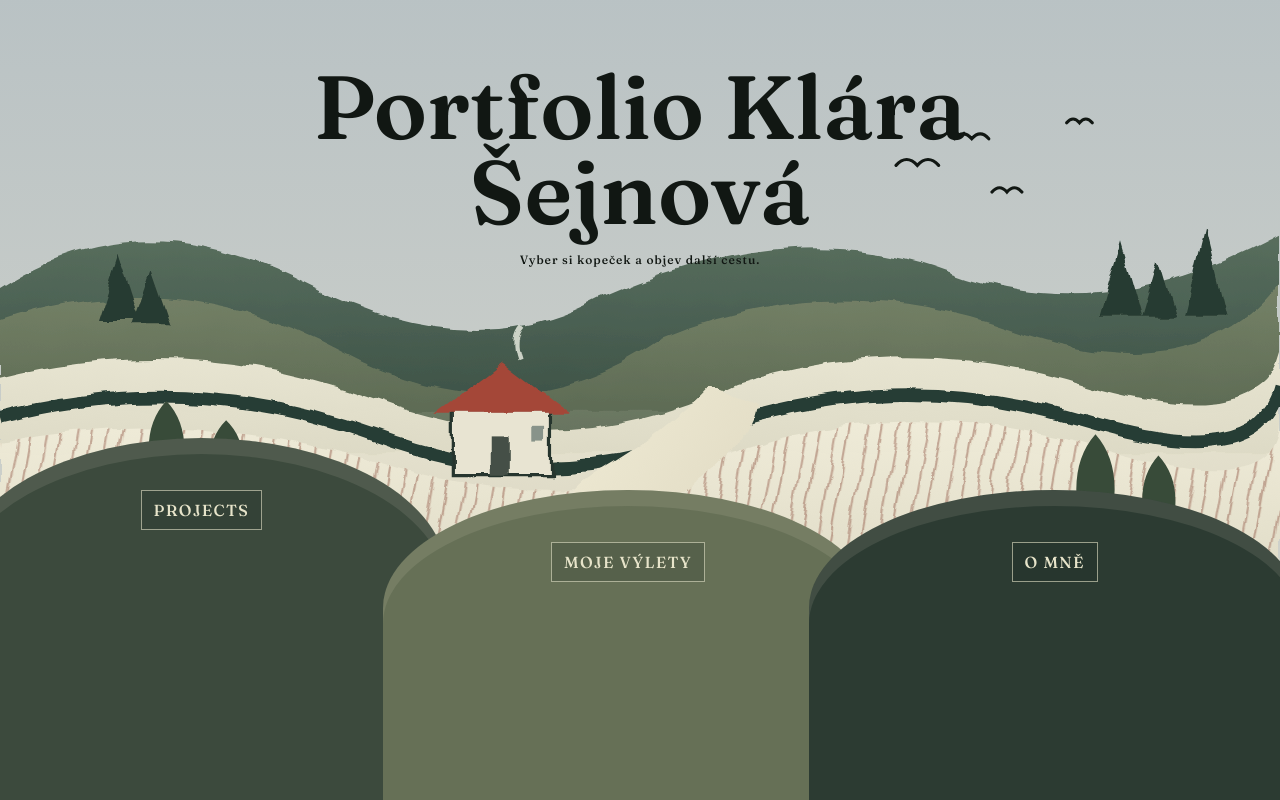
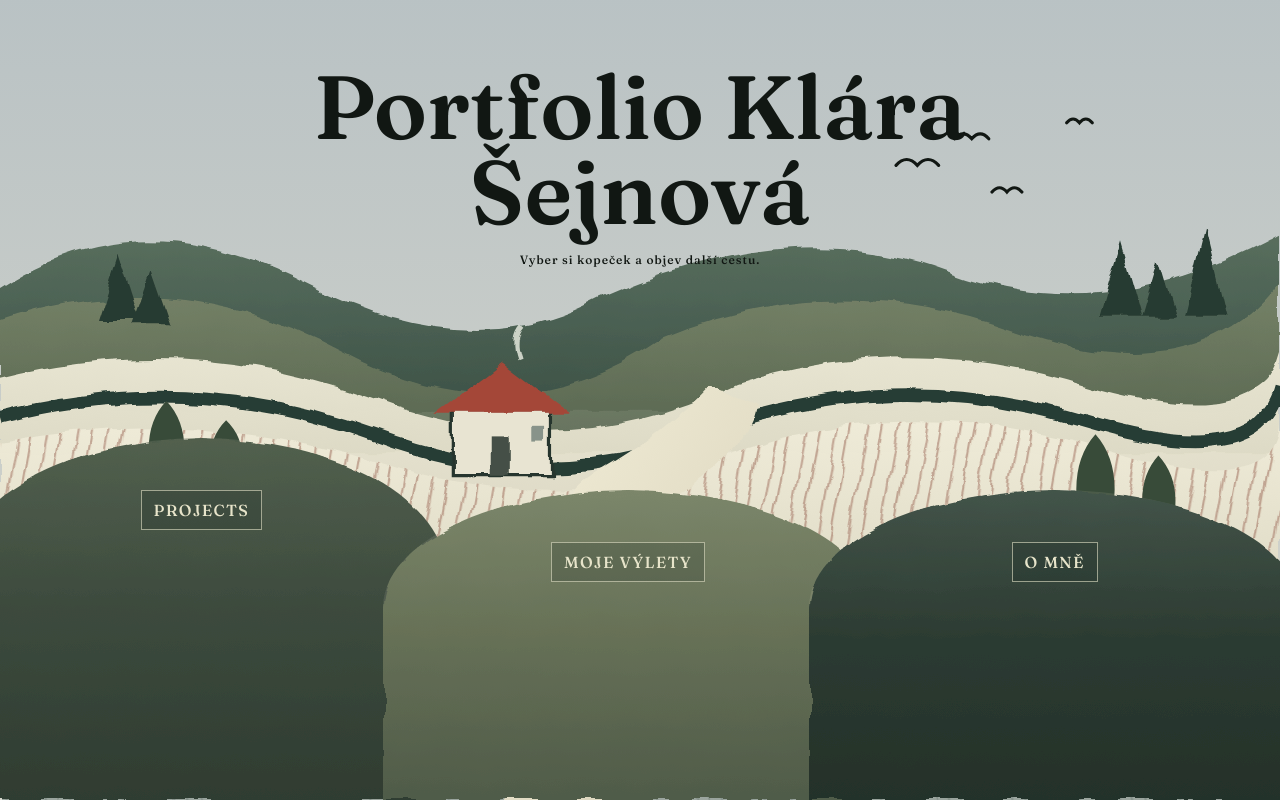
Before and after one commit to KlaraSejnova/React_projects, a React (Create React App) app in the folder portfolio/: page / in a window 1280 px wide. Built offline with nearby package versions, Linux system fonts and the light colour scheme; no server answers.

Commit message:
styl kopecku

```diff
--- a/portfolio/src/App.css
+++ b/portfolio/src/App.css
@@ -334,18 +334,24 @@
 }
 
 .hill-projects {
+  --hill-light: #52604e;
+  --hill-color: #3c4a3d;
+  --hill-dark: #2f3c31;
   min-height: clamp(170px, 25vw, 270px);
-  background: #3c4a3d;
 }
 
 .hill-trips {
+  --hill-light: #7b866a;
+  --hill-color: #667056;
+  --hill-dark: #4f5b49;
   min-height: clamp(220px, 34vw, 360px);
-  background: #667056;
 }
 
 .hill-contact {
+  --hill-light: #435449;
+  --hill-color: #2c3b32;
+  --hill-dark: #243129;
   min-height: clamp(190px, 29vw, 315px);
-  background: #2c3b32;
 }
 
 @media (max-width: 600px) {
@@ -414,6 +420,12 @@
   pointer-events: none;
 }
 
+.landscape-filters {
+  position: absolute;
+  width: 0;
+  height: 0;
+}
+
 .App .App-header h1 {
   width: min(92vw, 700px);
   max-width: 700px;
@@ -439,8 +451,10 @@
   min-width: 0;
   min-height: clamp(175px, 29vw, 310px);
   margin-inline: -2.5%;
+  isolation: isolate;
+  overflow: hidden;
   border-radius: 50% 50% 0 0 / 38% 38% 0 0;
-  clip-path: none;
+  background: transparent;
   box-shadow: inset 0 16px rgba(239, 234, 210, 0.1);
   transform-origin: bottom center;
   font-family: "Fraunces", serif;
@@ -455,7 +469,19 @@
 }
 
 .landscape-hill::before {
-  display: none;
+  content: "";
+  position: absolute;
+  z-index: -1;
+  inset: 0;
+  border-radius: inherit;
+  background: linear-gradient(
+    180deg,
+    var(--hill-light) 0%,
+    var(--hill-color) 48%,
+    var(--hill-dark) 100%
+  );
+  opacity: 1;
+  filter: url("#watercolor");
 }
 
 .landscape-hill::after {
--- a/portfolio/src/App.tsx
+++ b/portfolio/src/App.tsx
@@ -33,6 +33,28 @@ function App() {
 
   return (
     <div className="App">
+      <svg className="landscape-filters" aria-hidden="true">
+        <defs>
+          <filter id="watercolor" x="-8%" y="-8%" width="116%" height="116%">
+            <feTurbulence
+              type="fractalNoise"
+              baseFrequency=".026"
+              numOctaves="3"
+              seed="8"
+              result="paper"
+            />
+            <feDisplacementMap
+              in="SourceGraphic"
+              in2="paper"
+              scale="11"
+              xChannelSelector="R"
+              yChannelSelector="G"
+              result="wash"
+            />
+            <feGaussianBlur in="wash" stdDeviation=".2" />
+          </filter>
+        </defs>
+      </svg>
       <img
         className="landscape-background"
         src="/landscape.svg"
```
